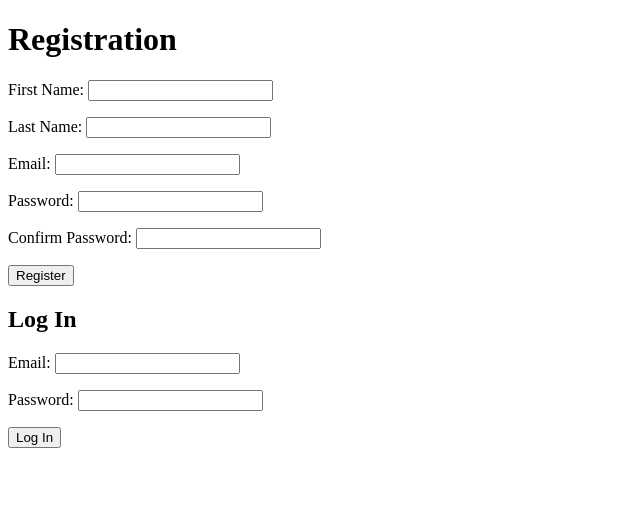
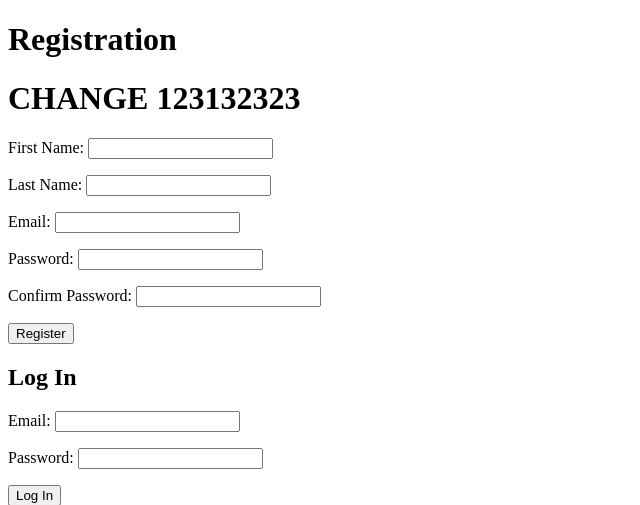
Before and after one commit to waldytorres/djangoLoginMarch, a Django app: page / in a window 1280 px wide. Shown: the top 505 px of the page, without its empty margins (0-640 px from the left). Run offline with Django 3.2, Linux system fonts and the light colour scheme; parts of the project's set-up code (start-up, migrations or seed data) failed here and were passed over.

Commit message:
this time plesae

```diff
--- a/apps/first_app/Templates/first_app/loginreg.html
+++ b/apps/first_app/Templates/first_app/loginreg.html
@@ -12,6 +12,7 @@
             <form action= '/register' method='POST'>
                 {% csrf_token %}
             <h1>Registration</h1>
+            <h1>CHANGE 123132323</h1>
                 <p>
                 <label for="firstname"> First Name:</label>
                 <input type= "text" id="firstname" name="firstname">
```
